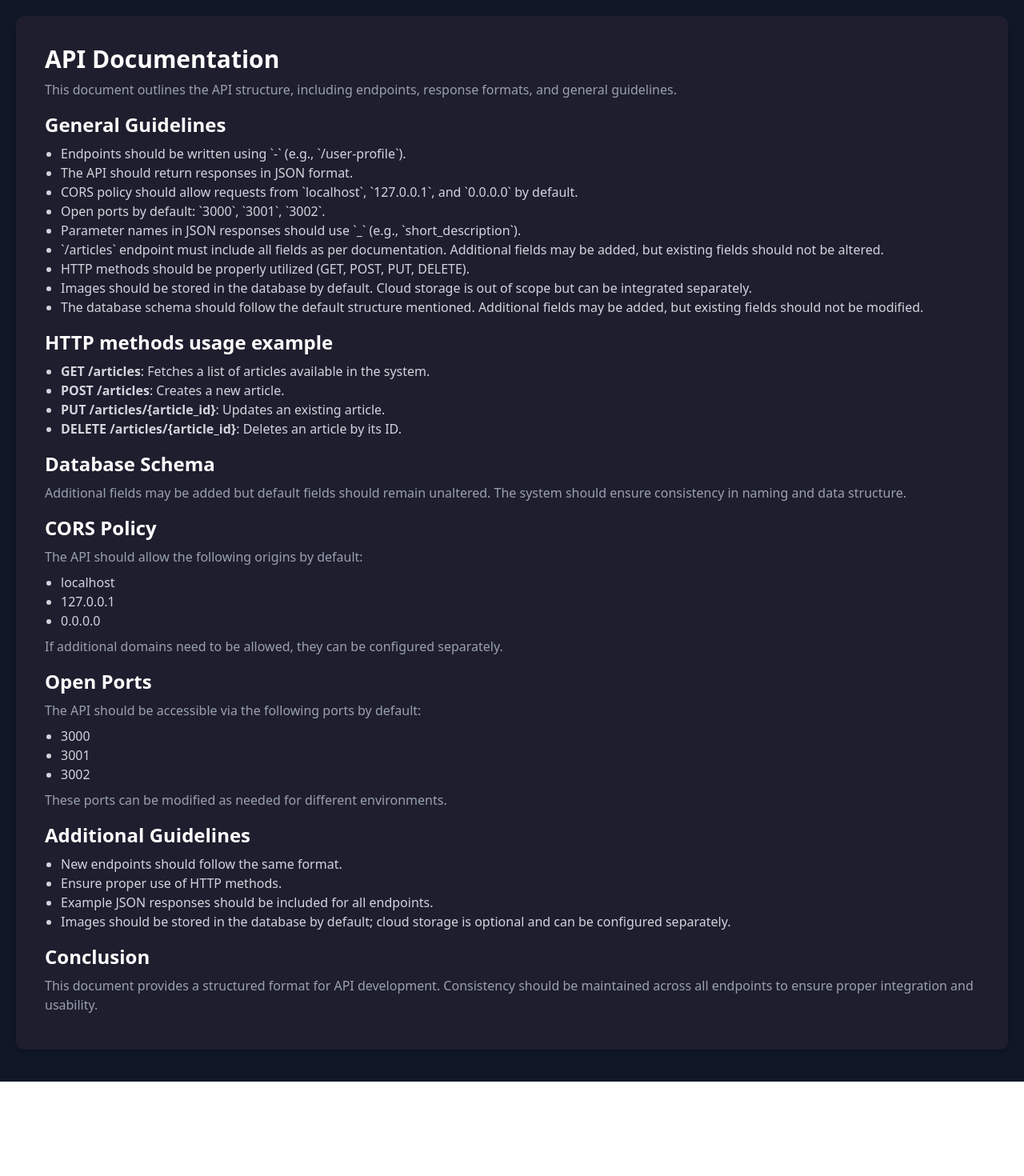
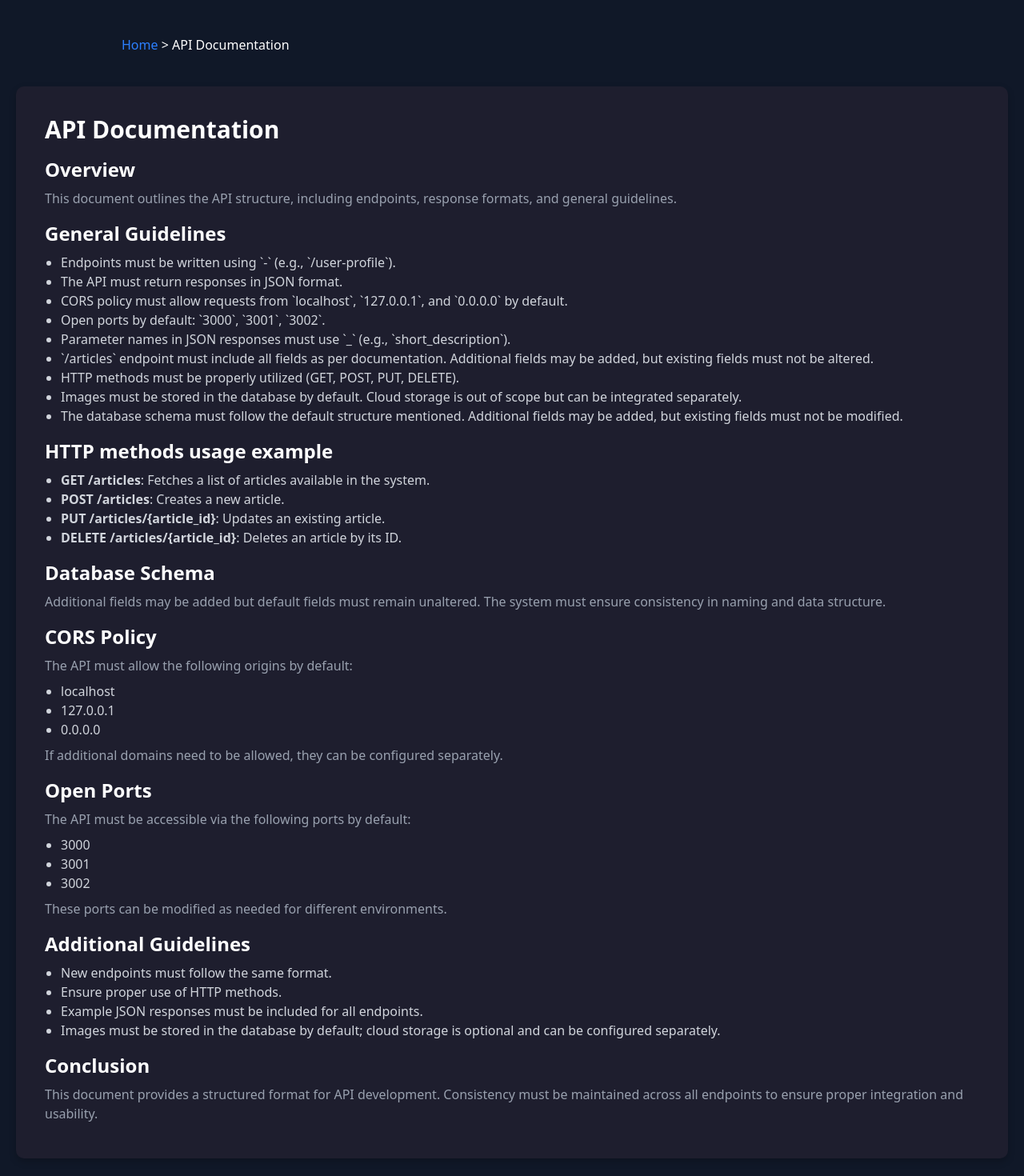
Before and after one commit to dark-side/api_docs_genai_playground, a React (Vite) app: page /api-best-practices in a window 1280 px wide. Shown: the top 1470 px of the page at 80% size. Before the commit the page ends 1352 px from the top, so only its background shows below. Built offline with nearby package versions, Linux system fonts and the light colour scheme.

Commit message:
Fix format

```diff
--- a/src/components/APIBestPractises.jsx
+++ b/src/components/APIBestPractises.jsx
@@ -1,6 +1,7 @@
 import React from "react";
 import { Card, CardContent } from "@mui/material";
 import { styled } from "@mui/material/styles";
+import { useNavigate, Link } from "react-router-dom";
 
 const StyledCard = styled(Card)({
   background: "#1e1e2e",
@@ -22,23 +23,33 @@ const PageContainer = styled("div")({
 });
 
 export default function ApiBestPractices() {
+  const navigate = useNavigate();
+
   return (
     <PageContainer>
+      <div className="flex flex-col w-full p-6 max-w-5xl mx-auto text-white">
+        <nav className="mb-4">
+          <Link to="/" className="text-blue-500 hover:underline">Home</Link> &gt; API Documentation
+        </nav>
+      </div>
       <StyledCard>
         <CardContent>
           <h1 className="text-3xl font-bold">API Documentation</h1>
-          <p className="text-gray-400 mt-2">This document outlines the API structure, including endpoints, response formats, and general guidelines.</p>
+          <h2 className="text-2xl font-bold mt-4">Overview</h2>
+          <p className="text-gray-400 mt-2">
+            This document outlines the API structure, including endpoints, response formats, and general guidelines.
+          </p>
           <h2 className="text-2xl font-bold mt-4">General Guidelines</h2>
           <ul className="list-disc pl-5 mt-2 text-gray-300">
-            <li>Endpoints should be written using `-` (e.g., `/user-profile`).</li>
-            <li>The API should return responses in JSON format.</li>
-            <li>CORS policy should allow requests from `localhost`, `127.0.0.1`, and `0.0.0.0` by default.</li>
+            <li>Endpoints must be written using `-` (e.g., `/user-profile`).</li>
+            <li>The API must return responses in JSON format.</li>
+            <li>CORS policy must allow requests from `localhost`, `127.0.0.1`, and `0.0.0.0` by default.</li>
             <li>Open ports by default: `3000`, `3001`, `3002`.</li>
-            <li>Parameter names in JSON responses should use `_` (e.g., `short_description`).</li>
-            <li>`/articles` endpoint must include all fields as per documentation. Additional fields may be added, but existing fields should not be altered.</li>
-            <li>HTTP methods should be properly utilized (GET, POST, PUT, DELETE).</li>
-            <li>Images should be stored in the database by default. Cloud storage is out of scope but can be integrated separately.</li>
-            <li>The database schema should follow the default structure mentioned. Additional fields may be added, but existing fields should not be modified.</li>
+            <li>Parameter names in JSON responses must use `_` (e.g., `short_description`).</li>
+            <li>`/articles` endpoint must include all fields as per documentation. Additional fields may be added, but existing fields must not be altered.</li>
+            <li>HTTP methods must be properly utilized (GET, POST, PUT, DELETE).</li>
+            <li>Images must be stored in the database by default. Cloud storage is out of scope but can be integrated separately.</li>
+            <li>The database schema must follow the default structure mentioned. Additional fields may be added, but existing fields must not be modified.</li>
           </ul>
           <h2 className="text-2xl font-bold mt-4">HTTP methods usage example</h2>
           <ul className="list-disc pl-5 mt-2 text-gray-300">
@@ -48,32 +59,40 @@ export default function ApiBestPractices() {
             <li><strong>DELETE /articles/{'{article_id}'}</strong>: Deletes an article by its ID.</li>
           </ul>
           <h2 className="text-2xl font-bold mt-4">Database Schema</h2>
-          <p className="text-gray-400 mt-2">Additional fields may be added but default fields should remain unaltered. The system should ensure consistency in naming and data structure.</p>
+          <p className="text-gray-400 mt-2">
+            Additional fields may be added but default fields must remain unaltered. The system must ensure consistency in naming and data structure.
+          </p>
           <h2 className="text-2xl font-bold mt-4">CORS Policy</h2>
-          <p className="text-gray-400 mt-2">The API should allow the following origins by default:</p>
+          <p className="text-gray-400 mt-2">The API must allow the following origins by default:</p>
           <ul className="list-disc pl-5 mt-2 text-gray-300">
             <li>localhost</li>
             <li>127.0.0.1</li>
             <li>0.0.0.0</li>
           </ul>
-          <p className="text-gray-400 mt-2">If additional domains need to be allowed, they can be configured separately.</p>
+          <p className="text-gray-400 mt-2">
+            If additional domains need to be allowed, they can be configured separately.
+          </p>
           <h2 className="text-2xl font-bold mt-4">Open Ports</h2>
-          <p className="text-gray-400 mt-2">The API should be accessible via the following ports by default:</p>
+          <p className="text-gray-400 mt-2">The API must be accessible via the following ports by default:</p>
           <ul className="list-disc pl-5 mt-2 text-gray-300">
             <li>3000</li>
             <li>3001</li>
             <li>3002</li>
           </ul>
-          <p className="text-gray-400 mt-2">These ports can be modified as needed for different environments.</p>
+          <p className="text-gray-400 mt-2">
+            These ports can be modified as needed for different environments.
+          </p>
           <h2 className="text-2xl font-bold mt-4">Additional Guidelines</h2>
           <ul className="list-disc pl-5 mt-2 text-gray-300">
-            <li>New endpoints should follow the same format.</li>
+            <li>New endpoints must follow the same format.</li>
             <li>Ensure proper use of HTTP methods.</li>
-            <li>Example JSON responses should be included for all endpoints.</li>
-            <li>Images should be stored in the database by default; cloud storage is optional and can be configured separately.</li>
+            <li>Example JSON responses must be included for all endpoints.</li>
+            <li>Images must be stored in the database by default; cloud storage is optional and can be configured separately.</li>
           </ul>
           <h2 className="text-2xl font-bold mt-4">Conclusion</h2>
-          <p className="text-gray-400 mt-2">This document provides a structured format for API development. Consistency should be maintained across all endpoints to ensure proper integration and usability.</p>
+          <p className="text-gray-400 mt-2">
+            This document provides a structured format for API development. Consistency must be maintained across all endpoints to ensure proper integration and usability.
+          </p>
         </CardContent>
       </StyledCard>
     </PageContainer>
```
